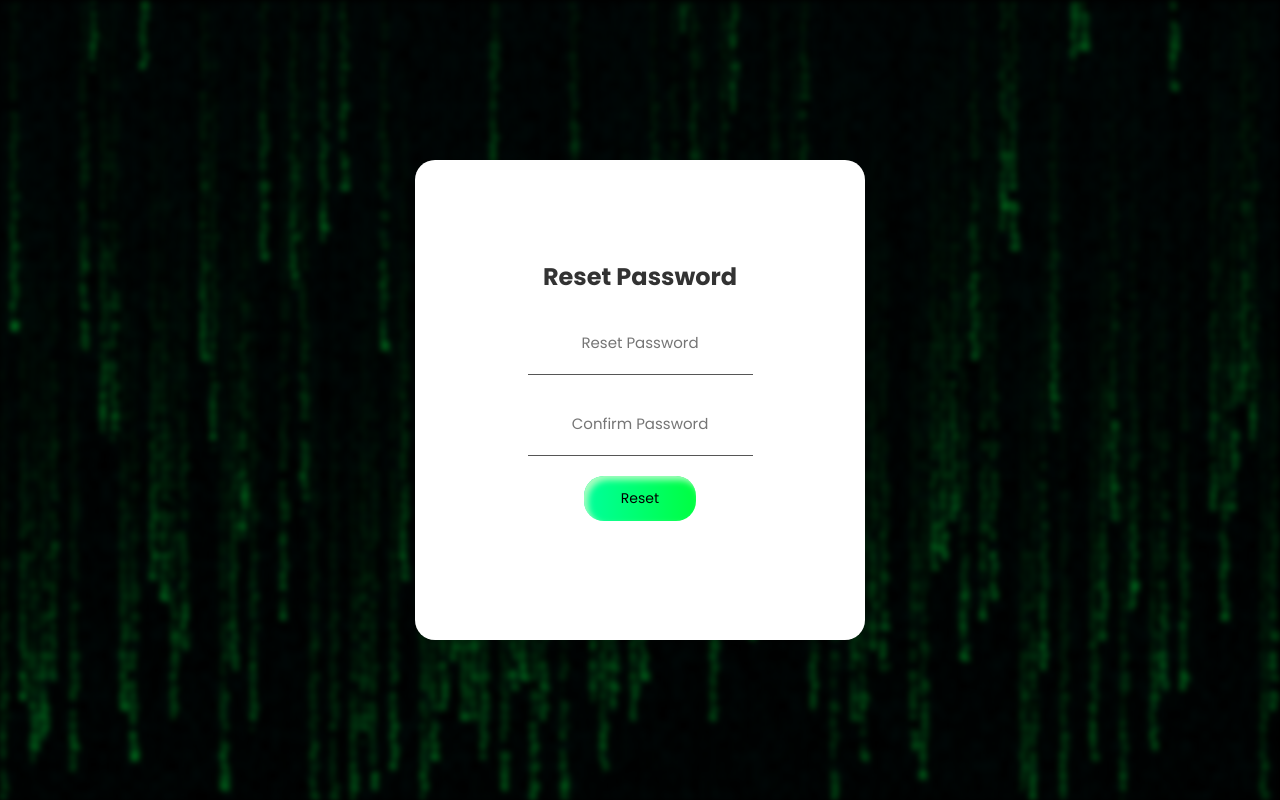
After one commit to SohamMukherjee2011/HPE-Hackathon-2023, a Flask app: page /forgot-password in a window 1280 px wide. The commit adds this page. Run offline with Flask 2, Linux system fonts and the light colour scheme.

Commit message:
Final Login and Password Reset Page Integration

```diff
--- a/app.py
+++ b/app.py
@@ -10,5 +10,10 @@ def signup():
     if request.method == "GET":
      return render_template("login-signup.html")
 
+@app.route("/forgot-password", methods=["POST", "GET"])
+def forgotpassword():
+    if request.method == "GET":
+        return render_template("forgot_password.html")
+
 if __name__ == "__main__":
     app.run(Debug=True)
--- /dev/null
+++ b/static/css/forgot_password.css
@@ -0,0 +1,287 @@
+@import url("https://fonts.googleapis.com/css2?family=Poppins:wght@200;300;400;600;700;800&display=swap");
+
+* {
+    font-family: 'Poppins', sans-serif;
+    margin: 0;
+    padding: 0;
+    box-sizing: border-box;
+    overflow: none;
+    user-select: none;
+}
+
+body {
+    display: flex;
+    justify-content: center;
+    align-items: center;
+    min-height: 100vh;
+    transition: 0.5s;
+    background-color: rgb(0, 0, 0);
+}
+
+canvas {
+    position: absolute;
+    filter: blur(3px);
+}
+
+.formbG {
+    position: relative;
+    width: 800px;
+    height: 500px;
+    margin: 20px;
+    display: flex;
+    justify-content: center;
+    align-items: center;
+
+}
+
+.formbG .loginForm {
+    width: 500px;
+    height: 100%;
+    background-color: #fff;
+    border-radius: 20px;
+    box-shadow: inset 0 5px 45px rgba(255, 255, 255, 0.15);
+    display: flex;
+    justify-content: center;
+    align-items: center;
+    transition: 0.5s ease-in-out;
+    overflow: hidden;
+}
+
+.formbG .loginForm form {
+    position: relative;
+    width: 50%;
+    height: 100%;
+    display: flex;
+    justify-content: center;
+    align-items: center;
+    flex-direction: column;
+}
+
+.formbG .loginForm h3 {
+    font-size: 1.5em;
+    color: #333;
+    margin-bottom: 20px;
+    font-weight: 700;
+}
+
+.formbG .loginForm form #blank {
+    width: 100%;
+    margin-bottom: 20px;
+    padding: 20px;
+    outline: none;
+    transition: 0.5s ease-in-out;
+    border-top: none;
+    border-left: none;
+    border-right: none;
+    border-bottom: solid 1.4px rgb(86, 86, 86);
+}
+
+.formbG .loginForm form #blank:focus {
+    transition: 0.5s ease-in-out;
+    border-bottom: solid 1.4px #000;
+}
+
+.formbG .loginForm form #blank::placeholder {
+    text-align: center;
+    font-size: 15px;
+}
+
+.formbG .loginForm form #blankOne {
+    width: 100%;
+    margin-bottom: 20px;
+    padding: 20px;
+    outline: none;
+    transition: 0.5s ease-in-out;
+    border-top: none;
+    border-left: none;
+    border-right: none;
+    border-bottom: solid 1.4px rgb(86, 86, 86);
+}
+
+.formbG .loginForm form #blankOne:focus {
+    transition: 0.5s ease-in-out;
+    border-bottom: solid 1.4px #000;
+}
+
+.formbG .loginForm form #blankOne::placeholder {
+    text-align: center;
+    font-size: 15px;
+}
+
+.formbG .loginForm form #btn {
+    width: 50%;
+    margin-bottom: 20px;
+    display: flex;
+    justify-content: center;
+    align-items: center;
+    padding: 20px;
+    outline: none;
+    border-radius: 20px;
+    border: none;
+    font-size: 14px;
+    font-weight: 500;
+    padding: 12px;
+    background: linear-gradient(to left, #00FF41, #00ff9d);
+    transition: 0.3s ease-in-out;
+    box-shadow: inset 4px 4px 6px #adfdc1;
+    text-decoration: none;
+    color: #000;
+
+}
+
+.formbG .loginForm form #btn:hover {
+    transition: 0.3s ease-in-out;
+    background: #000;
+    color: #00FF41;
+    box-shadow: inset 4px 4px 6px #72727277;
+}
+
+.formbG .loginForm form .text {
+    display: none;
+    text-align: center;
+    color: rgb(223, 102, 102);
+}
+
+.formbG .loginForm .txt.show {
+    display: block;
+    color: rgb(224 24 24);
+}
+
+.formbG .loginForm .txt.match {
+    display: block;
+    text-align: center;
+}
+
+@media (max-width: 991px) {
+    * {
+        user-select: none;
+    }
+    .formbG {
+        width: 105%;
+        height: 500px;
+        display: flex;
+        align-items: center;
+        justify-content: center;
+    }
+    .formbG .loginForm form .text {
+        display: none;
+        text-align: center;
+        color: rgb(223, 102, 102);
+    }
+
+    .formbG .loginForm .txt.show {
+        display: block;
+        color: rgb(223, 102, 102);
+    }
+
+    .formbG .loginForm .txt.match {
+        font-size: 14px;
+        display: block;
+        text-align: center;
+    }
+    .formbG .loginForm form #btn {
+        width: 100px;
+    }
+    .formbG .loginForm form #blank::placeholder {
+        font-weight: 500;
+    }
+    .formbG .loginForm form #blankOne::placeholder {
+        font-weight: 500;
+    }
+}
+
+@media (max-width: 200px) {
+    * {
+        user-select: none;
+    }
+    body {
+        display: flex;
+        align-items: center;
+        justify-content: center;
+    }
+    .formbG .loginForm {
+        width: 200px;
+    }
+}
+
+@media (min-width: 260px) {
+    * {
+        user-select: none;
+    }
+    .formbG .loginForm {
+        display: flex;
+        justify-content: center;
+        align-items: center;
+        width: 210px;
+    }
+}
+
+@media (min-width: 265px) {
+    * {
+        user-select: none;
+    }
+    .formbG .loginForm {
+        width: 258px;
+    }
+}
+
+@media (min-width: 279px) {
+    * {
+        user-select: none;
+    }
+    .formbG .loginForm {
+        width: 260px;
+    }
+}
+
+@media (max-width: 280px) {
+    * {
+        user-select: none;
+    }
+    .formbG .loginForm {
+        width: 200px;
+    }
+}
+
+@media (min-width: 280px) {
+    * {
+        user-select: none;
+    }
+    .formbG {
+        display: flex;
+        justify-content: center;
+        align-items: center;
+    }
+    .formbG .loginForm {
+        width: 280px;
+        height: 480px;
+    }
+}
+
+@media (min-width: 320px) {
+    * {
+        overflow: hidden;
+        user-select: none;
+    }
+    .formbG .loginForm {
+        width: 305px;
+    }
+}
+
+@media (min-width: 375px) {
+    * {
+        user-select: none;
+    }
+    .formbG .loginForm {
+        width: 360px;
+    }
+}
+
+@media (max-width: 1980px) {
+    * {
+        user-select: none;
+    }
+    .formbG .loginForm {
+        width: 450px;
+    }
+}
--- /dev/null
+++ b/static/js/forgot_password.js
@@ -0,0 +1,52 @@
+const canvas = document.getElementById('Matrix');
+const context = canvas.getContext('2d');
+canvas.width = window.innerWidth;
+canvas.height = window.innerHeight;
+const katakana = '私たちは愛する見知らぬ人ではありませんあなたはルールを知っています、そして私もそうです';
+const latin = 'ABCDEFGHIJKLMNOPQRSTUVWXYZ!@#$%^&*()-_=+{}[]|;:,<.>/?';
+const nums = '0123456789';
+const alphabet = katakana + latin + nums;
+const fontSize = 10;
+const columns = canvas.width / fontSize;
+const button = document.getElementById('btn');
+const text = document.getElementById('txt')
+const rainDrops = [];
+for (let x = 0; x < columns; x++) {
+    rainDrops[x] = 1;
+}
+const draw = () => {
+    context.fillStyle = 'rgba(0, 0, 0, 0.05)';
+    context.fillRect(0, 0, canvas.width, canvas.height);
+    context.fillStyle = '#00FF41';
+    context.font = fontSize + 'px monospace';
+    for (let i = 0; i < rainDrops.length; i++) {
+        const text = alphabet.charAt(Math.floor(Math.random() * alphabet.length));
+        context.fillText(text, i * fontSize, rainDrops[i] * fontSize);
+        if (rainDrops[i] * fontSize > canvas.height && Math.random() > 0.969) {
+            rainDrops[i] = 0;
+        }
+        rainDrops[i]++;
+    }
+};
+setInterval(draw, 40);
+button.onclick = function() {
+    if (document.getElementById('blank').value == document.getElementById('blankOne').value) {
+        text.classList.remove('show');
+        text.innerText = 'Password changed successfully';
+        text.classList.add('match')
+    }
+    else if (document.getElementById('blank').value != document.getElementById('blankOne').value) {
+        text.classList.remove('match');
+        text.innerText = 'Passwords do not match';
+        text.classList.add('show');
+        document.getElementById('blankOne').value = "";
+    }
+    else if (document.getElementById('blank').value == "" && document.getElementById('blankOne').value == "") {
+        text.classList.remove('match');
+        text.innerText = 'Please type your password';
+        text.classList.add('show');
+    }
+    else {
+        return 0;
+    }
+}
--- /dev/null
+++ b/templates/forgot_password.html
@@ -0,0 +1,27 @@
+<!DOCTYPE html>
+<html lang="en">
+<head>
+    <meta charset="UTF-8">
+    <meta http-equiv="X-UA-Compatible" content="IE=edge">
+    <meta name="viewport" content="width=device-width, initial-scale=1.0">
+    <link rel="stylesheet" href="{{url_for('static', filename='css/forgot_password.css')}}">
+    <title>Reset Password</title>
+</head>
+<body>
+    <canvas id="Matrix"></canvas>
+    <div class="formbG">
+        <div class="loginForm">
+            <form>
+                <h3>Reset Password</h3>
+                <input type="password" id="blank" placeholder="Reset Password" class="one">
+                <input type="password" id="blankOne" placeholder="Confirm Password" class="two">
+                <p id="btn">Reset</p>
+                <div class="txt" id="txt">
+                    <p id="hai" class="text">Passwords do not match!</p>
+                </div>
+            </form>
+        </div>
+    </div>
+</body>
+<script src="{{url_for('static', filename='js/forgot_password.js')}}"></script>
+</html>
```
Also changed, not shown: static/css/login-signup.css (renamed from static/styles.css, +75 -15 lines), static/js/login-signup.js (renamed from static/script.js, +19 -15 lines), templates/login-signup.html (+12 -11 lines).
